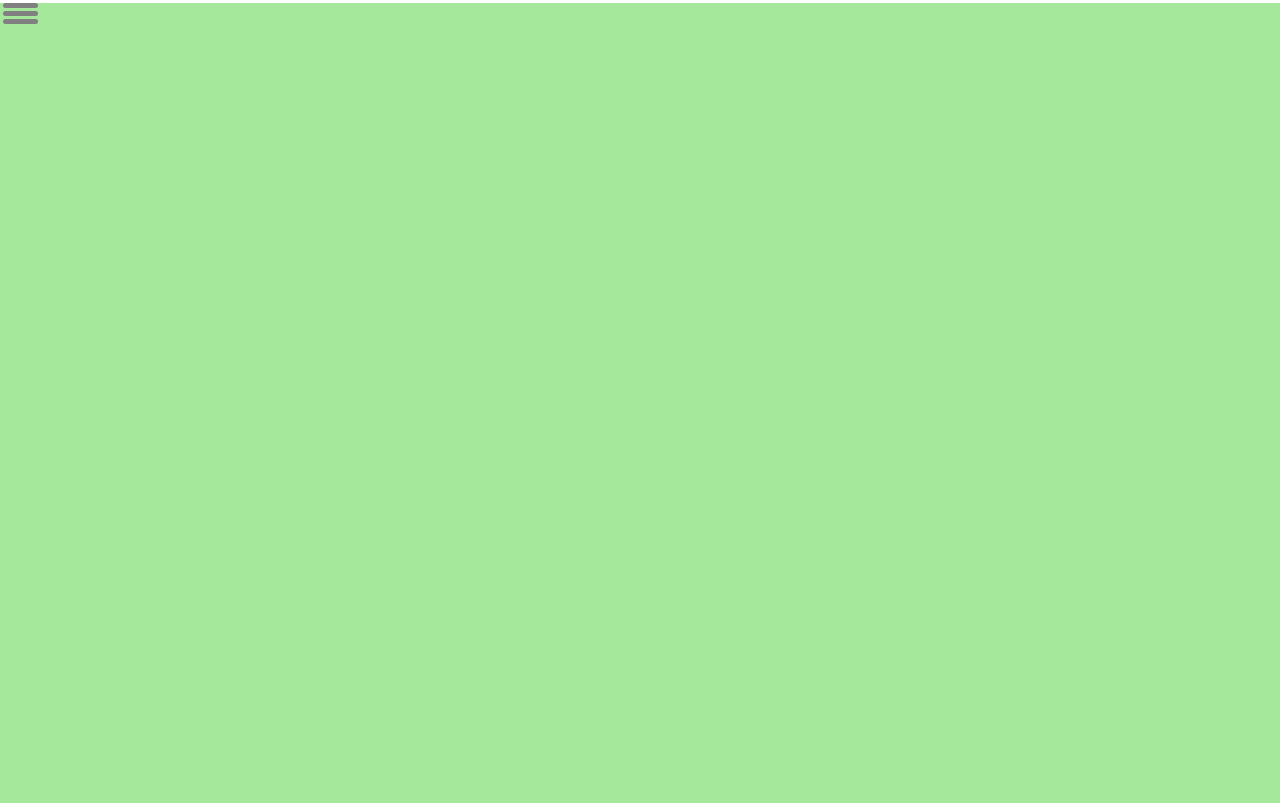
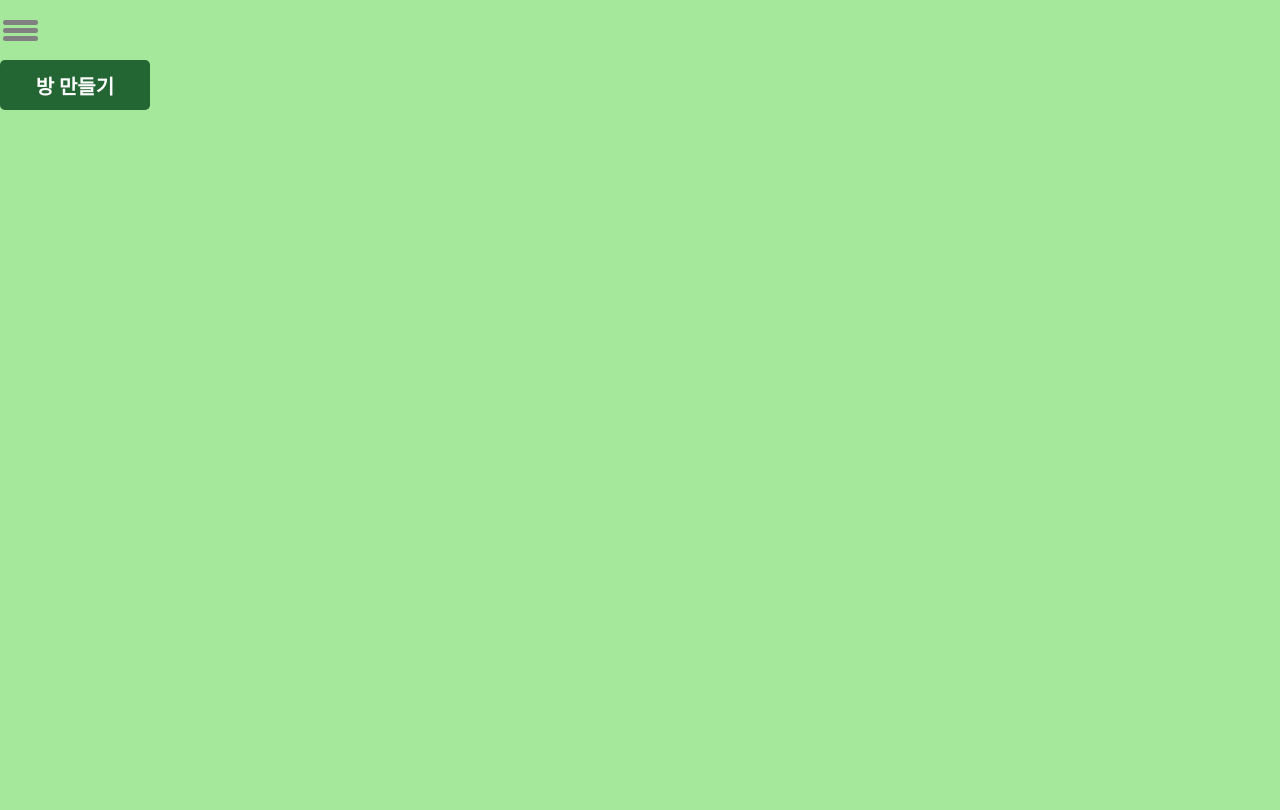
Before and after one commit to skku-sleepwalk/SKKUD_first_project, a Next.js app: page /main in a window 1280 px wide. Built offline with nearby package versions, Linux system fonts and the light colour scheme.

Commit message:
위치 조정

```diff
--- a/components/HamburgerBtn/HamburgerBtn.module.css
+++ b/components/HamburgerBtn/HamburgerBtn.module.css
@@ -2,6 +2,7 @@
   display: block;
   width: 60px;
   height: 40px;
+  margin-top: 10px;
 }
 #icon > span {
   display: block;
--- a/pages/main.module.css
+++ b/pages/main.module.css
@@ -1,6 +1,7 @@
 .backgroundColor {
   background-color: #a6e89b;
   height: 100vh;
+  padding-top: 10px;
 }
 .makeroom {
   /* 여기에 위치 지정 */
--- a/pages/main.tsx
+++ b/pages/main.tsx
@@ -13,8 +13,8 @@ export default function main() {
         `}
       </style>
       <div className={styles.makeroom}>
-        {/* <Commongreenbtn value="방 만들기"></Commongreenbtn> */}
         <HamburgerBtn></HamburgerBtn>
+        <Commongreenbtn value="방 만들기"></Commongreenbtn>
       </div>
     </div>
   );
```
